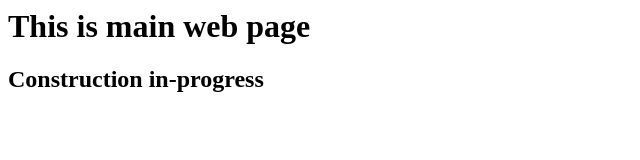
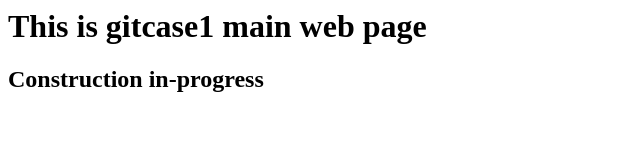
Before and after one commit to Thamizhvanis/gitcase1, a plain HTML site: page text.html in a window 1280 px wide. Shown: the whole page, without its empty margins (0-640 px from the left). Drawn offline with Linux system fonts and the light colour scheme.

Commit message:
Updated the h1 as per your comment
Update Thamizh's comment

```diff
--- a/text.html
+++ b/text.html
@@ -3,7 +3,7 @@
     <title>gitcase1 website</title>
   </head>
   <body>
-    <h1>This is main web page</h1>
+    <h1>This is gitcase1 main web page</h1>
     <h2>Construction in-progress</h2>
   </body>
 </html>
```
